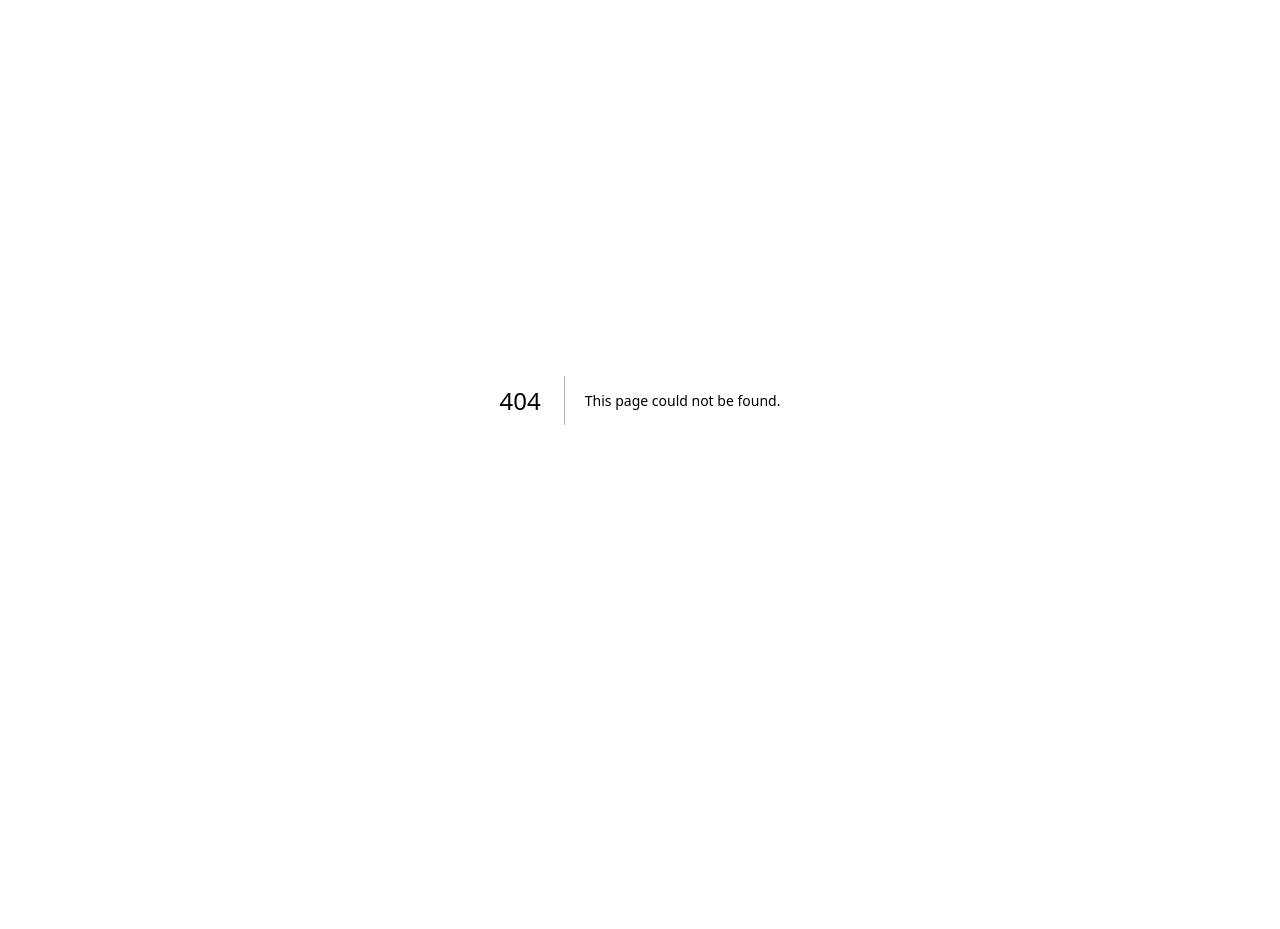
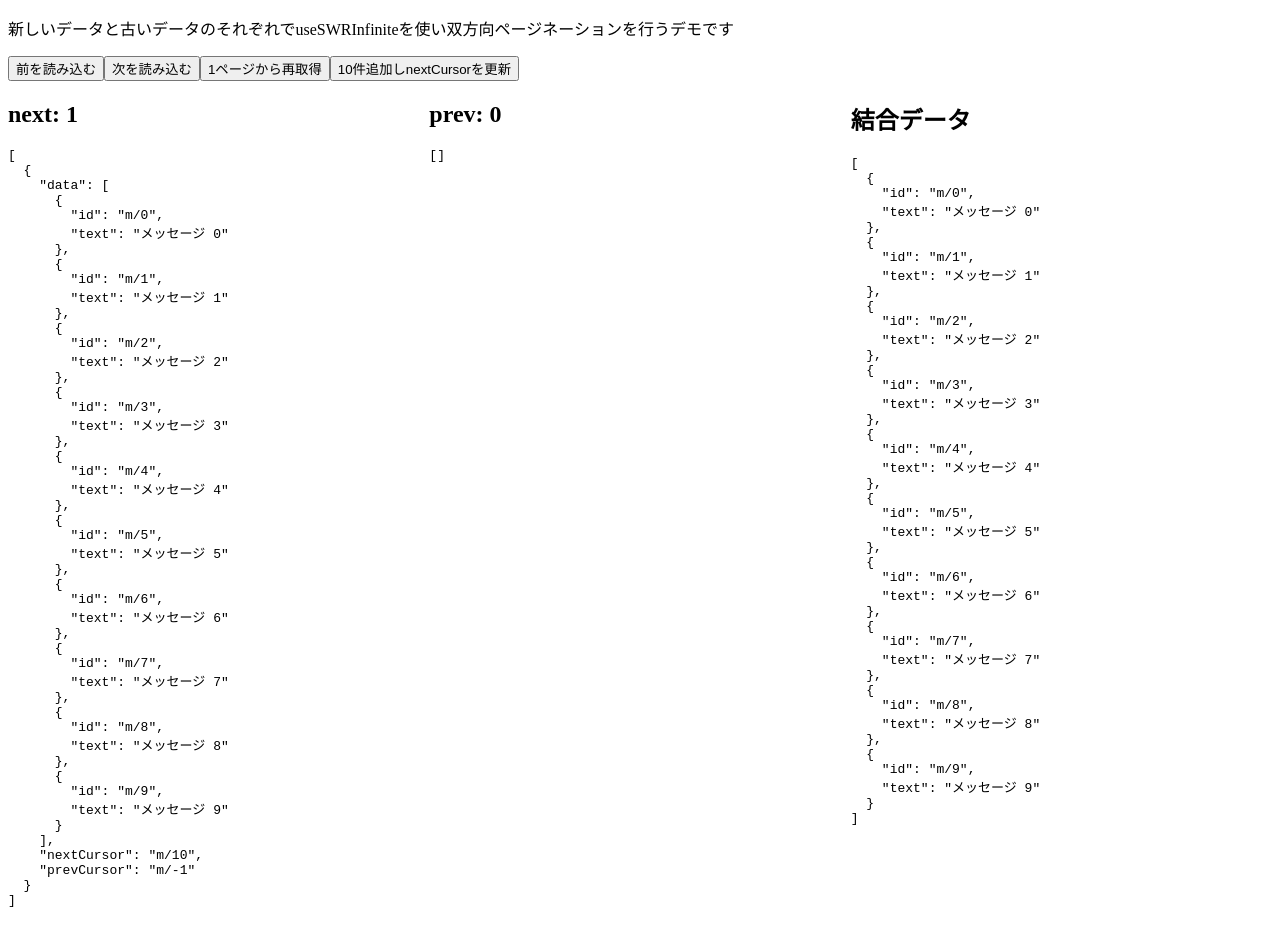
Before and after one commit to yami-beta/bidirectional-infinite-queries-sample, a Next.js app: page /infinite in a window 1280 px wide. Before the commit this address had no page. Before the commit the page ends 800 px from the top, so only its background shows below. Built offline with nearby package versions, Linux system fonts and the light colour scheme.

Commit message:
feat: implement bidirectional infinite queries demo

```diff
--- a/package.json
+++ b/package.json
@@ -1,5 +1,5 @@
 {
-  "name": "swr-bidirectional-infinite-queries-sample",
+  "name": "bidirectional-infinite-queries-sample",
   "version": "0.1.0",
   "private": true,
   "type": "module",
@@ -8,7 +8,8 @@
     "build": "next build",
     "start": "next start",
     "lint": "next lint",
-    "lint:prettier": "prettier --check ."
+    "lint:prettier": "prettier --check .",
+    "format": "prettier --write ."
   },
   "dependencies": {
     "@types/node": "20.4.6",
@@ -19,6 +20,7 @@
     "next": "13.4.12",
     "react": "18.2.0",
     "react-dom": "18.2.0",
+    "swr": "^2.2.0",
     "typescript": "5.1.6"
   },
   "devDependencies": {
--- /dev/null
+++ b/src/app/api/messages/route.ts
@@ -0,0 +1,30 @@
+import { NextResponse } from "next/server";
+import {
+  appendMessages,
+  getMessagesByNextCursor,
+  getMessagesByPrevCursor,
+} from "../../../features/message/message";
+
+export async function GET(request: Request) {
+  const url = new URL(request.url);
+
+  const prevCursor = url.searchParams.get("prev");
+
+  if (typeof prevCursor === "string") {
+    const res = getMessagesByPrevCursor(prevCursor);
+    return NextResponse.json(res);
+  }
+
+  const nextCursor = url.searchParams.get("next") ?? undefined;
+  const res = getMessagesByNextCursor(nextCursor);
+
+  return NextResponse.json(res);
+}
+
+export async function POST() {
+  const nextCursor = appendMessages();
+
+  return NextResponse.json({
+    nextCursor: nextCursor ?? null,
+  });
+}
--- /dev/null
+++ b/src/app/infinite/PageContent.tsx
@@ -0,0 +1,114 @@
+"use client";
+
+import useSWRMutation from "swr/mutation";
+import { useMessages } from "./useMessages";
+
+export function PageContent() {
+  const { next, prev, data } = useMessages();
+
+  const { trigger } = useSWRMutation("/api/messages", async () => {
+    const result = await fetch("/api/messages", {
+      method: "POST",
+    }).then((res) => res.json());
+
+    return result as { nextCursor: string | null };
+  });
+
+  return (
+    <div>
+      <p>
+        新しいデータと古いデータのそれぞれでuseSWRInfiniteを使い双方向ページネーションを行うデモです
+      </p>
+      <div>
+        <button
+          disabled={
+            prev.data &&
+            prev.data.length > 0 &&
+            typeof prev.data[prev.data.length - 1].prevCursor !== "string"
+          }
+          onClick={() => {
+            prev.setSize((prev) => prev + 1);
+          }}
+        >
+          前を読み込む
+        </button>
+        <button
+          disabled={
+            next.data &&
+            typeof next.data[next.data.length - 1].nextCursor !== "string"
+          }
+          onClick={() => {
+            next.setSize((prev) => prev + 1);
+          }}
+        >
+          次を読み込む
+        </button>
+        <button
+          onClick={() => {
+            prev.setSize(0);
+            prev.mutate();
+            next.setSize(1);
+            next.mutate();
+          }}
+        >
+          1ページから再取得
+        </button>
+        <button
+          onClick={async () => {
+            const result = await trigger();
+            if (!result.nextCursor) {
+              return;
+            }
+
+            next.mutate(
+              (previousData) => {
+                if (!previousData) {
+                  return previousData;
+                }
+
+                const lastPage = previousData[previousData.length - 1];
+
+                const updated = {
+                  ...lastPage,
+                  nextCursor: result.nextCursor,
+                };
+
+                return [
+                  ...previousData.slice(0, previousData.length - 1),
+                  updated,
+                ];
+              },
+              {
+                revalidate: false,
+              },
+            );
+          }}
+        >
+          10件追加しnextCursorを更新
+        </button>
+      </div>
+
+      <div
+        style={{
+          display: "grid",
+          gridTemplateColumns: "repeat(3, 1fr)",
+        }}
+      >
+        <div>
+          <h2>next: {next.size}</h2>
+          <pre>{JSON.stringify(next.data, null, "  ")}</pre>
+        </div>
+
+        <div>
+          <h2>prev: {prev.size}</h2>
+          <pre>{JSON.stringify(prev.data, null, "  ")}</pre>
+        </div>
+
+        <div>
+          <h2>結合データ</h2>
+          <pre>{JSON.stringify(data, null, "  ")}</pre>
+        </div>
+      </div>
+    </div>
+  );
+}
--- /dev/null
+++ b/src/app/infinite/page.tsx
@@ -0,0 +1,9 @@
+import { PageContent } from "./PageContent";
+
+type PageProps = {};
+
+function Page({}: PageProps) {
+  return <PageContent />;
+}
+
+export default Page;
--- /dev/null
+++ b/src/app/infinite/useMessages.ts
@@ -0,0 +1,73 @@
+import useSWRInfinite from "swr/infinite";
+import { MessagesResponse } from "../../features/message/type";
+
+const endpoint = "/api/messages";
+
+export const useMessages = () => {
+  const next = useSWRInfinite<MessagesResponse, Error>(
+    (pageIndex, previousPageData) => {
+      console.log(pageIndex, previousPageData);
+      // 最後に到達した
+      if (previousPageData && !previousPageData.nextCursor) {
+        return null;
+      }
+
+      // 最初のページでは、`previousPageData` がありません
+      if (pageIndex === 0) {
+        return [`${endpoint}`, "next"];
+      }
+
+      // API のエンドポイントにカーソルを追加します
+      return [`${endpoint}?next=${previousPageData?.nextCursor}`, "next"];
+    },
+    async ([endpoint]) => {
+      const result = await fetch(endpoint).then((res) => res.json());
+      return result as MessagesResponse;
+    },
+    {
+      revalidateFirstPage: false,
+      revalidateOnFocus: false,
+    },
+  );
+
+  const prev = useSWRInfinite<MessagesResponse, Error>(
+    (pageIndex, previousPageData) => {
+      // 最後に到達した
+      if (previousPageData && !previousPageData.prevCursor) {
+        return null;
+      }
+
+      if (!next.data?.[0]) {
+        return null;
+      }
+
+      // 最初のページでは、`previousPageData` がありません
+      if (pageIndex === 0) {
+        return [`${endpoint}?prev=${next.data[0].prevCursor}`, "prev"];
+      }
+
+      // API のエンドポイントにカーソルを追加します
+      return [`${endpoint}?prev=${previousPageData?.prevCursor}`, "prev"];
+    },
+    async ([endpoint]) => {
+      const result = await fetch(endpoint).then((res) => res.json());
+      return result as MessagesResponse;
+    },
+    {
+      initialSize: 0,
+      revalidateFirstPage: false,
+      revalidateOnFocus: false,
+    },
+  );
+
+  const data = [
+    ...(prev.data?.reverse().flatMap((d) => d.data) ?? []),
+    ...(next.data?.flatMap((d) => d.data) ?? []),
+  ];
+
+  return {
+    next,
+    prev,
+    data,
+  };
+};
--- /dev/null
+++ b/src/features/message/message.ts
@@ -0,0 +1,123 @@
+import { MessagesResponse, Message } from "./type";
+
+const pageSize = 10;
+
+const messages: Message[] = [
+  { id: "m/-10", text: "メッセージ -10" },
+  { id: "m/-9", text: "メッセージ -9" },
+  { id: "m/-8", text: "メッセージ -8" },
+  { id: "m/-7", text: "メッセージ -7" },
+  { id: "m/-6", text: "メッセージ -6" },
+  { id: "m/-5", text: "メッセージ -5" },
+  { id: "m/-4", text: "メッセージ -4" },
+  { id: "m/-3", text: "メッセージ -3" },
+  { id: "m/-2", text: "メッセージ -2" },
+  { id: "m/-1", text: "メッセージ -1" },
+  { id: "m/0", text: "メッセージ 0" },
+  { id: "m/1", text: "メッセージ 1" },
+  { id: "m/2", text: "メッセージ 2" },
+  { id: "m/3", text: "メッセージ 3" },
+  { id: "m/4", text: "メッセージ 4" },
+  { id: "m/5", text: "メッセージ 5" },
+  { id: "m/6", text: "メッセージ 6" },
+  { id: "m/7", text: "メッセージ 7" },
+  { id: "m/8", text: "メッセージ 8" },
+  { id: "m/9", text: "メッセージ 9" },
+  { id: "m/10", text: "メッセージ 10" },
+  { id: "m/11", text: "メッセージ 11" },
+  { id: "m/12", text: "メッセージ 12" },
+  { id: "m/13", text: "メッセージ 13" },
+  { id: "m/14", text: "メッセージ 14" },
+  { id: "m/15", text: "メッセージ 15" },
+  { id: "m/16", text: "メッセージ 16" },
+  { id: "m/17", text: "メッセージ 17" },
+  { id: "m/18", text: "メッセージ 18" },
+  { id: "m/19", text: "メッセージ 19" },
+];
+
+export const getMessagesByNextCursor = (
+  cursor: string = "m/0",
+): MessagesResponse => {
+  const startIndex = messages.findIndex((m) => m.id === cursor);
+  if (startIndex < 0) {
+    return {
+      data: [],
+      nextCursor: null,
+      prevCursor: null,
+    };
+  }
+
+  let nextCursor: string | null = null;
+  let prevCursor: string | null = null;
+
+  const lastIndex = startIndex + pageSize;
+  const pageData = messages.slice(startIndex, lastIndex);
+
+  const nextMessage = messages[lastIndex];
+  if (nextMessage) {
+    nextCursor = nextMessage.id;
+  }
+
+  const prevMessage = messages[startIndex - 1];
+  if (prevMessage) {
+    prevCursor = prevMessage.id;
+  }
+
+  return {
+    data: pageData,
+    nextCursor,
+    prevCursor,
+  };
+};
+
+export const getMessagesByPrevCursor = (cursor: string): MessagesResponse => {
+  const cursorIndex = messages.findIndex((m) => m.id === cursor);
+  if (cursorIndex < 0) {
+    return {
+      data: [],
+      nextCursor: null,
+      prevCursor: null,
+    };
+  }
+
+  let nextCursor: string | null = null;
+  let prevCursor: string | null = null;
+
+  const startIndex = cursorIndex - (pageSize - 1);
+  const lastIndex = startIndex + pageSize;
+  const pageData = messages.slice(startIndex, lastIndex);
+
+  const nextMessage = messages[lastIndex];
+  if (nextMessage) {
+    nextCursor = nextMessage.id;
+  }
+
+  const prevMessage = messages[startIndex - 1];
+  if (prevMessage) {
+    prevCursor = prevMessage.id;
+  }
+
+  return {
+    data: pageData,
+    nextCursor,
+    prevCursor,
+  };
+};
+
+export const appendMessages = () => {
+  const last = messages.at(-1);
+  if (!last) {
+    return undefined;
+  }
+
+  const newMessages = Array.from({ length: pageSize }).map((_, i) => {
+    return {
+      id: crypto.randomUUID(),
+      text: `Newメッセージ ${i}`,
+    };
+  });
+
+  messages.push(...newMessages);
+
+  return newMessages[0].id;
+};
--- /dev/null
+++ b/src/features/message/type.ts
@@ -0,0 +1,10 @@
+export type Message = {
+  id: string;
+  text: string;
+};
+
+export type MessagesResponse = {
+  data: Message[];
+  nextCursor: string | null;
+  prevCursor: string | null;
+};
```
Also changed, not shown: src/app/page.tsx (+14 -4 lines), 1 other file (tests, documents, lock files or other folders).
